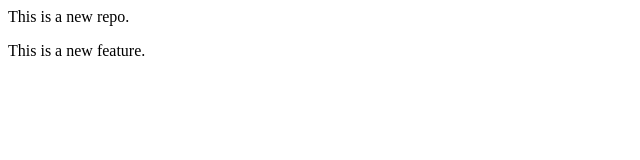
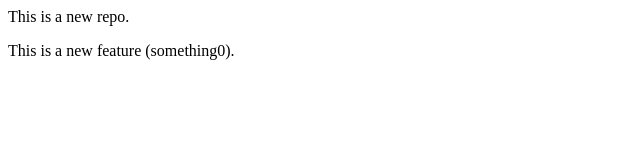
Before and after one commit to INFINITY-R13/sample2, a plain HTML site: page index.html in a window 1280 px wide. Shown: the full height of the page, 0-640 px from the left. Drawn offline with Linux system fonts and the light colour scheme.

Commit message:
Add Something0

```diff
--- a/index.html
+++ b/index.html
@@ -1,2 +1,2 @@
 <P>This is a new repo.</P>
-<p>This is a new feature.</p>
+<p>This is a new feature (something0).</p>
```
